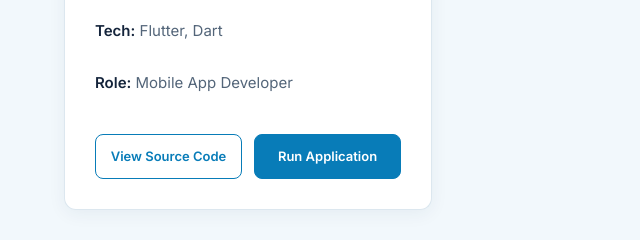
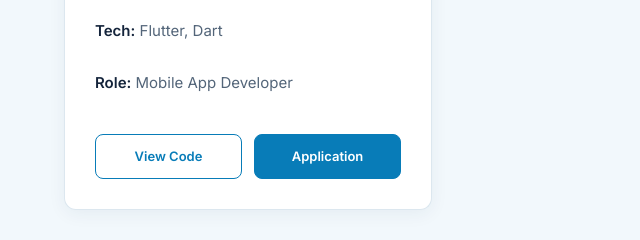
Before and after one commit to gemmalynbacudo18/GemmalynBacudo1.github.io, a plain HTML site: page index.html in a window 1280 px wide. Shown: the part 2180-2420 px from the top of the page, 0-640 px from the left. Drawn offline with Linux system fonts and the light colour scheme.

Commit message:
Update index.html

```diff
--- a/index.html
+++ b/index.html
@@ -129,7 +129,7 @@
             target="_blank"
             rel="noopener noreferrer"
             class="btn">
-            View Source Code
+            View Code
           </a>
 
           <a
@@ -137,7 +137,7 @@
             target="_blank"
             rel="noopener noreferrer"
             class="btn">
-            Run Application
+            Application
           </a>
 
         </div>
```
